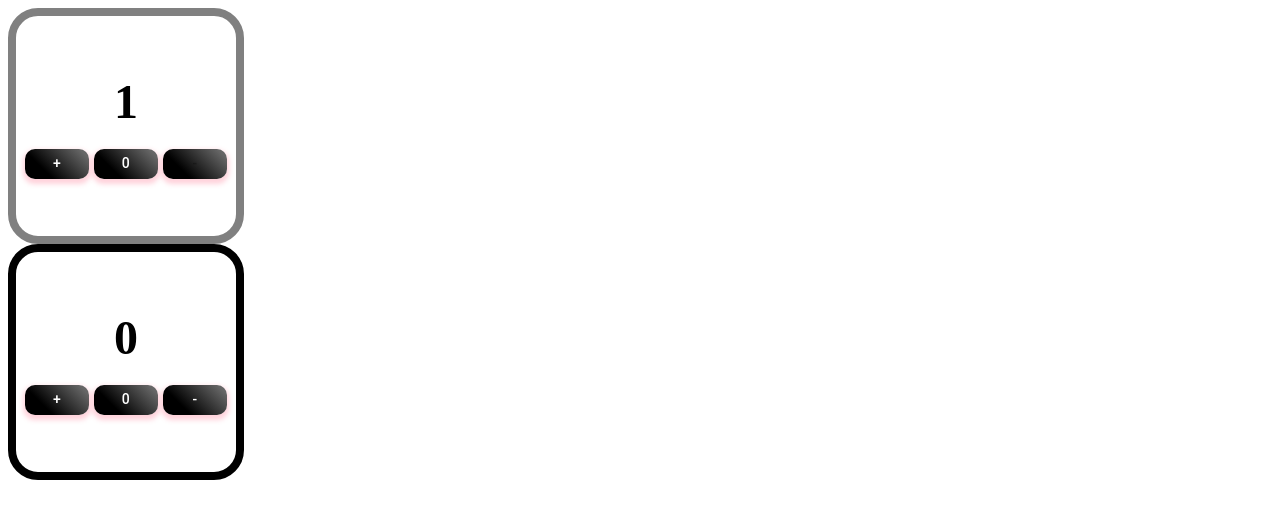
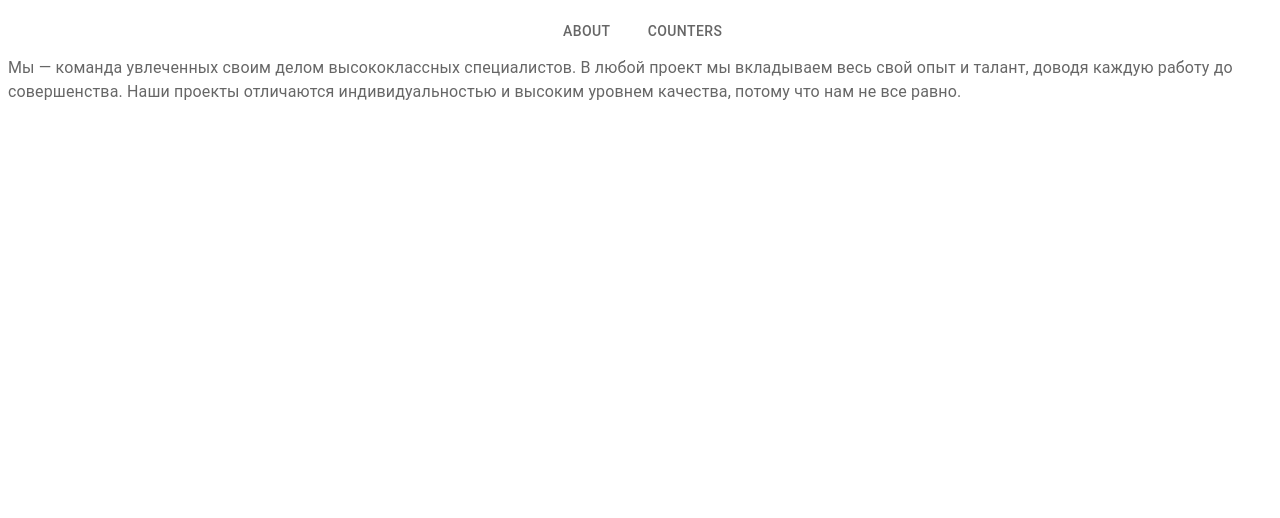
Before and after one commit to EvacToha/react-tasks, a React app: page /about in a window 1280 px wide. Shown: the top 518 px of the page. Built offline with nearby package versions, Linux system fonts and the light colour scheme.

Commit message:
add react router

```diff
--- /dev/null
+++ b/layouts/MainLayout.tsx
@@ -0,0 +1,15 @@
+import {Outlet} from "react-router-dom";
+import Header from "../views/Header";
+
+const MainLayout = () => {
+    return <div>
+        <Header/>
+        <main>
+            <Outlet/>
+        </main>
+    </div>;
+
+}
+
+
+export default MainLayout;
--- a/package.json
+++ b/package.json
@@ -22,6 +22,7 @@
     "@types/webpack-env": "^1.18.5",
     "react": "^18.3.1",
     "react-dom": "^18.3.1",
+    "react-router-dom": "^7.0.1",
     "ts-loader": "^9.5.1",
     "typescript": "^5.7.2"
   },
--- /dev/null
+++ b/pages/AboutPage.tsx
@@ -0,0 +1,11 @@
+import {DialogContentText} from "@mui/material";
+
+const AboutPage = () => {
+
+
+    return (<>
+        <DialogContentText>Мы — команда увлеченных своим делом высококлассных специалистов. В любой проект мы вкладываем весь свой опыт и талант, доводя каждую работу до совершенства. Наши проекты отличаются индивидуальностью и высоким уровнем качества, потому что нам не все равно.</DialogContentText>
+    </>);
+}
+
+export default AboutPage;
--- /dev/null
+++ b/pages/CountersPage.tsx
@@ -0,0 +1,11 @@
+import CounterManagerContainer from "../containers/CounterManagerContainer";
+
+const CountersPage = () => {
+
+
+    return (<>
+        <CounterManagerContainer/>
+    </>);
+}
+
+export default CountersPage;
--- /dev/null
+++ b/pages/HomePage.tsx
@@ -0,0 +1,8 @@
+const HomePage = () => {
+
+
+    return (<>
+    </>);
+}
+
+export default HomePage;
--- /dev/null
+++ b/pages/NotFound.tsx
@@ -0,0 +1,16 @@
+import {DialogContentText} from "@mui/material";
+
+const NotFound = () => {
+
+
+    return (<DialogContentText style={{
+        display: "flex",
+        justifyContent: "center",
+        alignItems: "center",
+        height: "100vh",
+        textAlign: "center",
+        fontSize: "5rem",
+    }}>Ой! 404</DialogContentText>);
+}
+
+export default NotFound;
--- a/src/App.tsx
+++ b/src/App.tsx
@@ -1,9 +1,24 @@
 import React from "react"
+import {BrowserRouter, Route, Routes} from "react-router-dom";
 
-import CounterManagerContainer from "../containers/CounterManagerContainer";
+import MainLayout from "../layouts/MainLayout";
+import CountersPage from "../pages/CountersPage";
+import AboutPage from "../pages/AboutPage";
+import HomePage from "../pages/HomePage";
+import NotFound from "../pages/NotFound";
 
 const App = () => {
-    return <CounterManagerContainer />
+    return <BrowserRouter>
+        <Routes>
+            <Route element={<MainLayout />} >
+                <Route path="/" element={<HomePage />} />
+                <Route path="/counters" element={<CountersPage />} />
+                <Route path="/about" element={<AboutPage />} />
+            </Route>
+            <Route path="*" element={<NotFound />} />
+        </Routes>
+    </BrowserRouter>
+
 }
 
 export default App;
--- /dev/null
+++ b/views/Header/index.tsx
@@ -0,0 +1,32 @@
+
+import Tab from '@mui/material/Tab';
+import {Tabs} from "@mui/material";
+import React, {useState} from "react";
+import {useNavigate} from "react-router-dom";
+
+const Header = () => {
+    const navigate = useNavigate();
+
+
+    const [path, setPath] = useState<string>();
+
+    const handleChange = (_: React.SyntheticEvent, newPath: string) => {
+        setPath(newPath);
+        navigate(newPath);
+    }
+
+    return (
+        <Tabs
+            value={path || false}
+            onChange={handleChange}
+            indicatorColor="primary"
+            textColor="primary"
+            centered
+        >
+            <Tab label="About" value="/about" />
+            <Tab label="Counters" value="/counters" />
+        </Tabs>
+    );
+}
+
+export default Header;
--- a/webpack.config.js
+++ b/webpack.config.js
@@ -15,6 +15,7 @@ module.exports = {
         static: {
             directory: path.resolve(__dirname, 'src'),
         },
+        historyApiFallback: true,
     },
     resolve: {
         extensions: ['.ts', '.tsx', '.js'],
```
Also changed, not shown: 1 other file (tests, documents, lock files or other folders).
